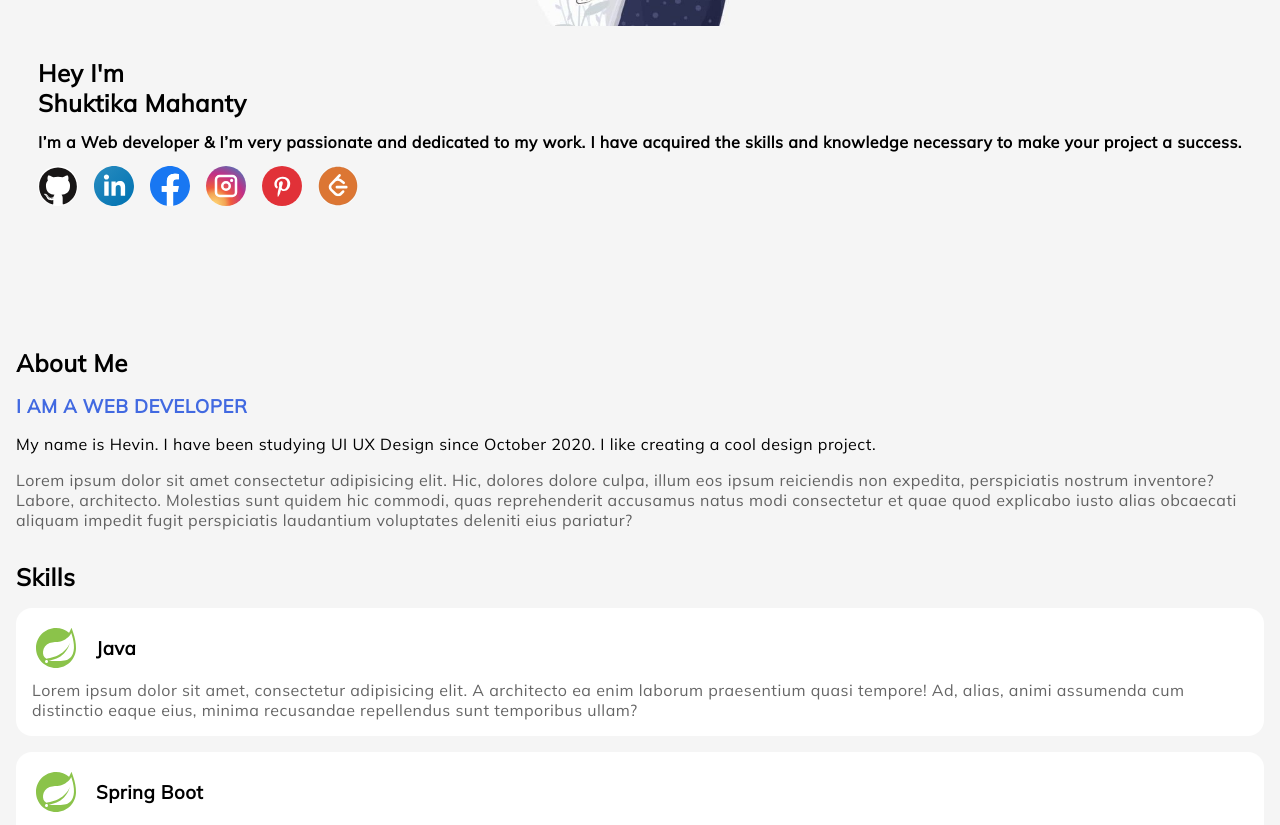
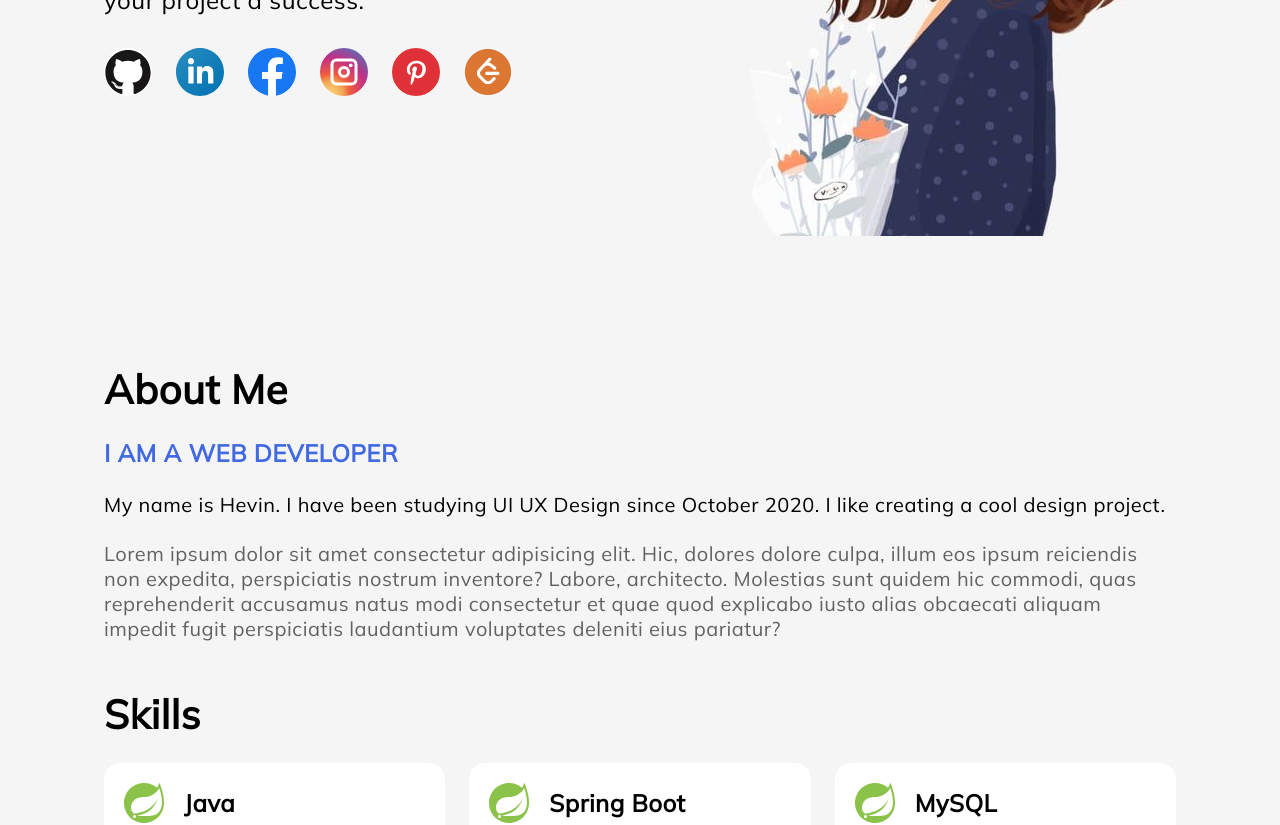
Before and after one commit to Shuktika15/Shuktika15.github.io, a React (Vite) app: page / in a window 1280 px wide. Shown: the part 500-1325 px from the top of the page. Built offline with nearby package versions, Linux system fonts and the light colour scheme.

Commit message:
Add big screen media queries

```diff
--- a/src/components/educations/Educations.scss
+++ b/src/components/educations/Educations.scss
@@ -1,8 +1,5 @@
 #Educations {
   .education {
-    display: grid;
-    gap: 0.75rem;
-
     h3 {
       color: var(--accent-color);
     }
--- a/src/components/experiences/Experiences.scss
+++ b/src/components/experiences/Experiences.scss
@@ -1,8 +1,5 @@
 #Experiences {
   .experience {
-    display: grid;
-    gap: 0.75rem;
-
     h3 {
       color: var(--accent-color);
     }
--- a/src/components/hobbies/Hobbies.scss
+++ b/src/components/hobbies/Hobbies.scss
@@ -1,8 +1,5 @@
 #Hobbies {
   .hobby {
-    display: grid;
-    gap: 0.75rem;
-
     .collage {
       display: grid;
       grid-template-columns: repeat(2, 1fr);
@@ -90,7 +87,7 @@
   }
 }
 
-@media screen and (min-width: 64rem) and (max-width: 75rem) {
+@media screen and (min-width: 64rem) {
   #Hobbies {
     grid-template-columns: repeat(2, 1fr);
     align-items: start;
--- a/src/components/landing/Landing.scss
+++ b/src/components/landing/Landing.scss
@@ -19,7 +19,7 @@
 
   .myself {
     display: grid;
-    gap: 0.75rem;
+    gap: 1rem;
 
     p {
       line-height: 1.5rem;
@@ -47,7 +47,7 @@
   }
 }
 
-@media screen and (min-width: 64rem) and (max-width: 75rem) {
+@media screen and (min-width: 64rem) {
   #Landing {
     display: grid;
     grid-template-columns: repeat(2, 1fr);
@@ -65,6 +65,40 @@
       h1 {
         font-size: 2.5rem;
       }
+
+      p {
+        line-height: 1.75rem;
+      }
     }
   }
 }
+
+@media screen and (min-width: 75rem) {
+  #Landing {
+    .myself {
+      gap: 2rem;
+
+      h1 {
+        font-size: 3rem;
+      }
+
+      p {
+        font-size: 1.5rem;
+        line-height: 2rem;
+      }
+
+      .socials {
+        gap: 1.5rem;
+
+        a {
+          height: 3rem;
+          width: 3rem;
+
+          img {
+            height: 3rem;
+          }
+        }
+      }
+    }
+  }
+}
--- a/src/components/landing/Landing.tsx
+++ b/src/components/landing/Landing.tsx
@@ -17,11 +17,9 @@ export default function Landing() {
                     Shuktika Mahanty
                 </h1>
                 <p>
-                    <b>
-                        I’m a Web developer & I’m very passionate and dedicated to my work.
-                        I have acquired the skills and knowledge necessary to make your project
-                        a success.
-                    </b>
+                    I’m a Web developer & I’m very passionate and dedicated to my work.
+                    I have acquired the skills and knowledge necessary to make your project
+                    a success.
                 </p>
                 <div className="socials">
                     <a href="https://github.com/Shuktika15" aria-label="GitHub">
--- a/src/components/projects/Projects.scss
+++ b/src/components/projects/Projects.scss
@@ -37,7 +37,7 @@
   }
 }
 
-@media screen and (min-width: 64rem) and (max-width: 75rem) {
+@media screen and (min-width: 64rem) {
   #Projects {
     grid-template-columns: repeat(2, 1fr);
 
--- a/src/components/skills/Skills.scss
+++ b/src/components/skills/Skills.scss
@@ -1,6 +1,5 @@
 #Skills {
   .skill {
-    display: grid;
     grid-template-columns: 3rem auto;
     align-items: center;
     grid-row-gap: 0.5rem;
@@ -22,7 +21,7 @@
   }
 }
 
-@media screen and (min-width: 64rem) and (max-width: 75rem) {
+@media screen and (min-width: 64rem) {
   #Skills {
     grid-template-columns: repeat(3, 1fr);
 
--- a/src/main.scss
+++ b/src/main.scss
@@ -49,6 +49,11 @@ section {
   gap: 1rem;
 }
 
+article {
+  display: grid;
+  gap: 0.75rem;
+}
+
 .bg-light {
   background-color: var(--light-color);
 }
@@ -73,14 +78,13 @@ section {
   .container {
     max-width: 30rem;
   }
+
+  main {
+    gap: 2.25rem;
+  }
 }
 
-@media screen and (min-width: 45rem) and (max-width: 64rem) {
-  .container {
-    padding: 0 2rem;
-    max-width: 45rem;
-  }
-
+@media screen and (min-width: 45rem) {
   h1 {
     font-size: 2rem;
   }
@@ -94,24 +98,18 @@ section {
   }
 }
 
-@media screen and (min-width: 64rem) and (max-width: 75rem) {
+@media screen and (min-width: 45rem) and (max-width: 64rem) {
   .container {
-    padding: 0 3rem;
-    max-width: 64rem;
+    padding: 0 2rem;
+    max-width: 45rem;
   }
 
-  h1 {
-    font-size: 2rem;
+  main {
+    gap: 2.5rem;
   }
+}
 
-  h3 {
-    font-size: 1.5rem;
-  }
-
-  p {
-    font-size: 1.25rem;
-  }
-
+@media screen and (min-width: 64rem) {
   main {
     grid-template-columns: repeat(2, 1fr);
     align-items: start;
@@ -122,6 +120,40 @@ section {
   }
 }
 
+@media screen and (min-width: 64rem) and (max-width: 75rem) {
+  .container {
+    padding: 0 3rem;
+    max-width: 64rem;
+  }
+
+  main {
+    gap: 2.75rem;
+  }
+}
+
 @media screen and (min-width: 75rem) {
+  .container {
+    padding: 0 4rem;
+    max-width: 75rem;
+  }
 
+  main {
+    gap: 3rem;
+  }
+
+  section {
+    gap: 1.5rem;
+  }
+
+  article {
+    gap: 1rem;
+  }
+
+  h1 {
+    font-size: 2.5rem;
+  }
+
+  h3 {
+    font-size: 1.5rem;
+  }
 }
```
Also changed, not shown: src/components/bio/Bio.scss (deleted, +0 -9 lines), src/components/bio/Bio.tsx (deleted, +0 -18 lines).
